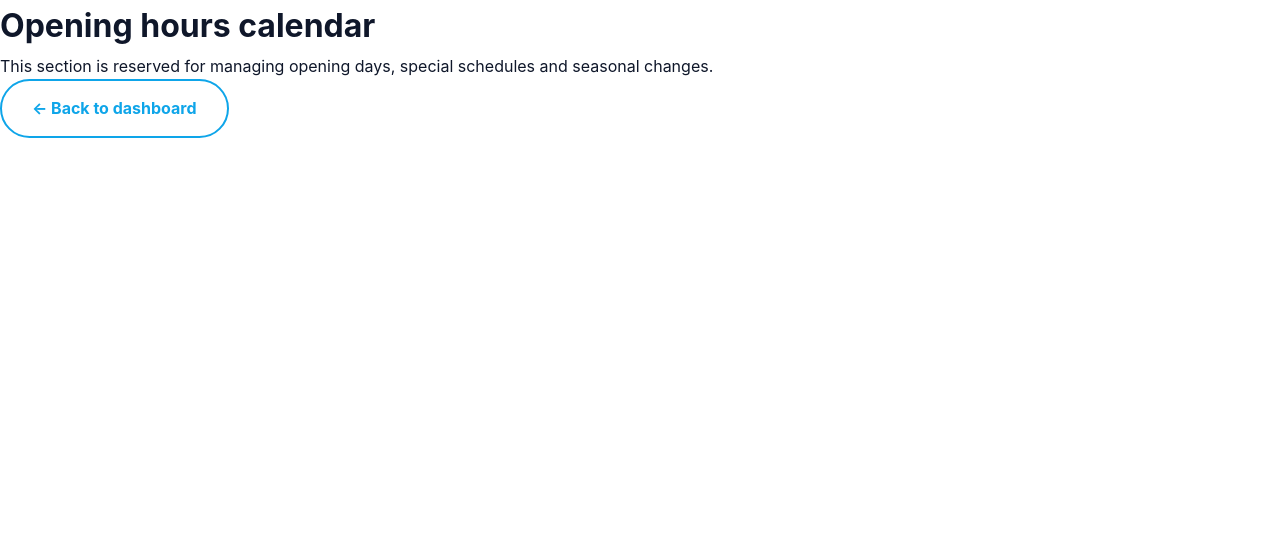
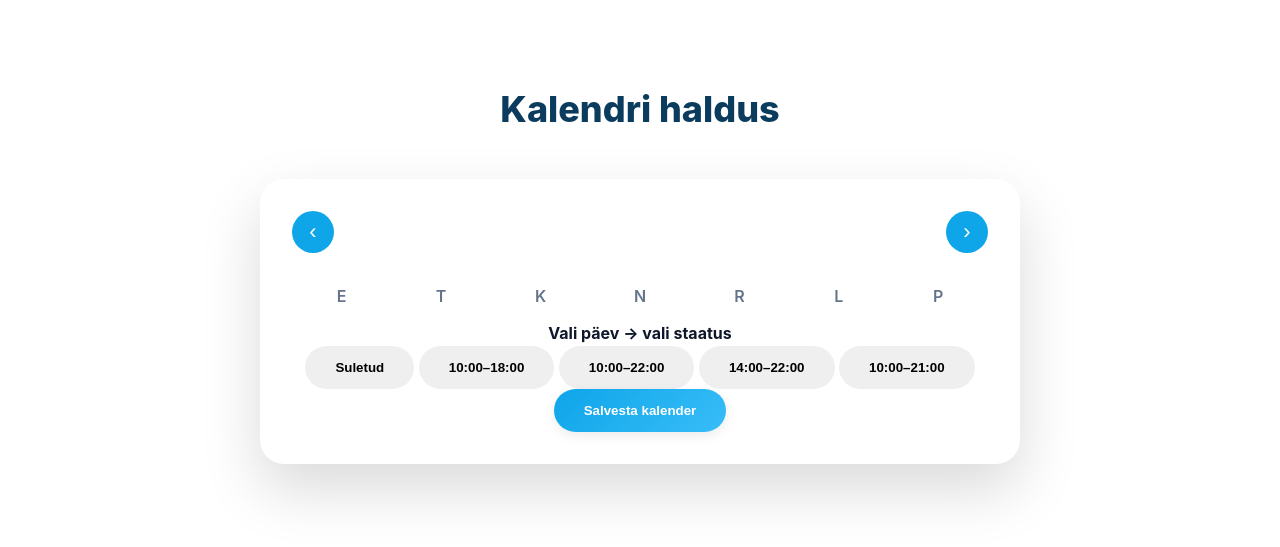
Before and after one commit to TurOne19/Atlantis-veepark2, a plain HTML site: page admin/content-calendar.html in a window 1280 px wide. Drawn offline with Linux system fonts and the light colour scheme.

Commit message:
Update content-calendar.html

```diff
--- a/admin/content-calendar.html
+++ b/admin/content-calendar.html
@@ -1,23 +1,47 @@
 <!DOCTYPE html>
-<html lang="en">
+<html lang="et">
 <head>
-    <meta charset="UTF-8">
-    <title>Admin – Calendar</title>
-    <meta name="viewport" content="width=device-width, initial-scale=1.0">
-    <link rel="stylesheet" href="/css/style.css">
+  <meta charset="UTF-8">
+  <title>Admin – Calendar</title>
+  <link rel="stylesheet" href="../css/style.css">
 </head>
 <body>
 
-<main class="admin-page">
-    <h1>Opening hours calendar</h1>
+<section class="calendar-section">
+  <h2 class="calendar-title">Kalendri haldus</h2>
 
-    <p>
-        This section is reserved for managing opening days,
-        special schedules and seasonal changes.
-    </p>
+  <div class="calendar-card">
+    <div class="calendar-header">
+      <button id="calPrev" class="cal-arrow">‹</button>
+      <div id="calMonth" class="cal-month"></div>
+      <button id="calNext" class="cal-arrow">›</button>
+    </div>
 
-    <a href="dashboard.html" class="btn btn-secondary">← Back to dashboard</a>
-</main>
+    <div class="calendar-weekdays">
+      <span>E</span><span>T</span><span>K</span><span>N</span>
+      <span>R</span><span>L</span><span>P</span>
+    </div>
 
+    <div id="calendarGrid" class="calendar-grid"></div>
+
+    <div class="admin-controls">
+      <p><strong>Vali päev → vali staatus</strong></p>
+
+      <div class="admin-buttons">
+        <button data-type="closed" class="btn closed">Suletud</button>
+        <button data-type="short" class="btn short">10:00–18:00</button>
+        <button data-type="normal" class="btn normal">10:00–22:00</button>
+        <button data-type="late" class="btn late">14:00–22:00</button>
+        <button data-type="extended" class="btn extended">10:00–21:00</button>
+      </div>
+
+      <button id="saveCalendar" class="btn btn-primary">
+        Salvesta kalender
+      </button>
+    </div>
+  </div>
+</section>
+
+<script src="../js/admin-calendar.js"></script>
 </body>
 </html>
```
